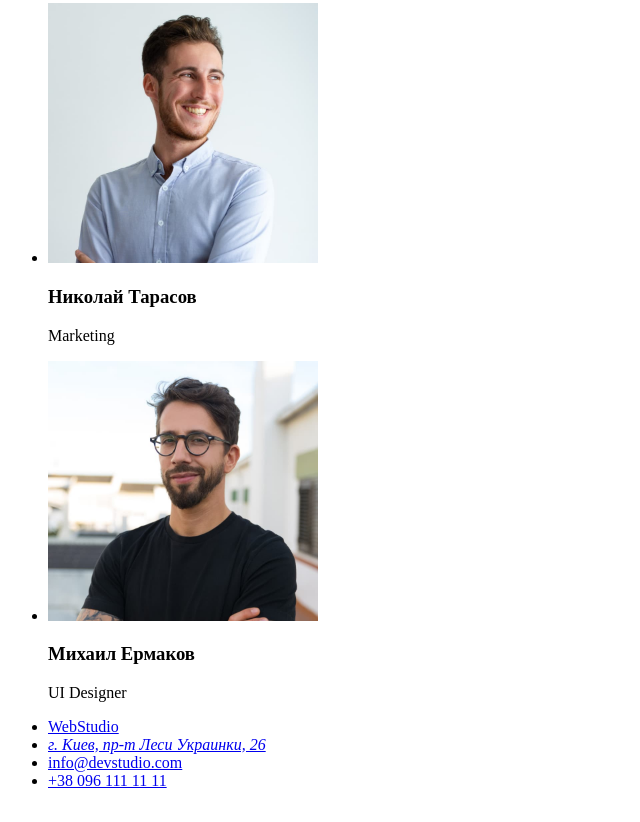
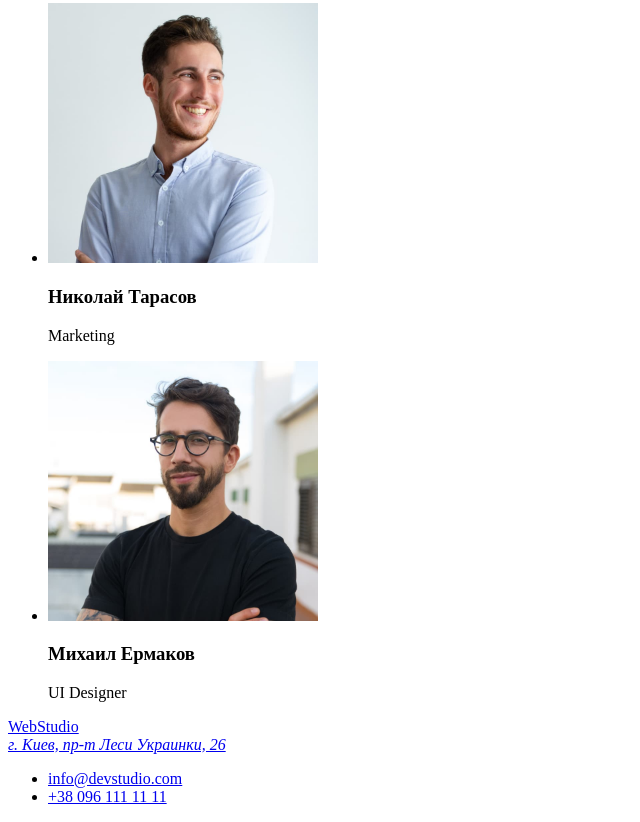
Before and after one commit to ZoyaBukhantseva/goit-markup-hw-01, a plain HTML site: page index.html in a window 1280 px wide. Shown: the part 2123-2945 px from the top of the page, without its empty margins (0-640 px from the left). Drawn offline with Linux system fonts and the light colour scheme.

Commit message:
finish fixed

```diff
--- a/index.html
+++ b/index.html
@@ -131,15 +131,13 @@
       </section>
     </main>
     <footer>
+      <a href="/">WebStudio</a>
+      <address>
+        <a href=" https://goo.gl/maps/LfRihioMRKPNniMt5" target="_blank">
+          г. Киев, пр-т Леси Украинки, 26</a
+        >
+      </address>
       <ul>
-        <li><a href="/">WebStudio</a></li>
-        <li>
-          <address>
-            <a href=" https://goo.gl/maps/LfRihioMRKPNniMt5" target="_blank">
-              г. Киев, пр-т Леси Украинки, 26</a
-            >
-          </address>
-        </li>
         <li><a href="malito:info@devstudio.com">info@devstudio.com</a></li>
         <li><a href="tel:+380961111111">+38 096 111 11 11</a></li>
       </ul>
```
